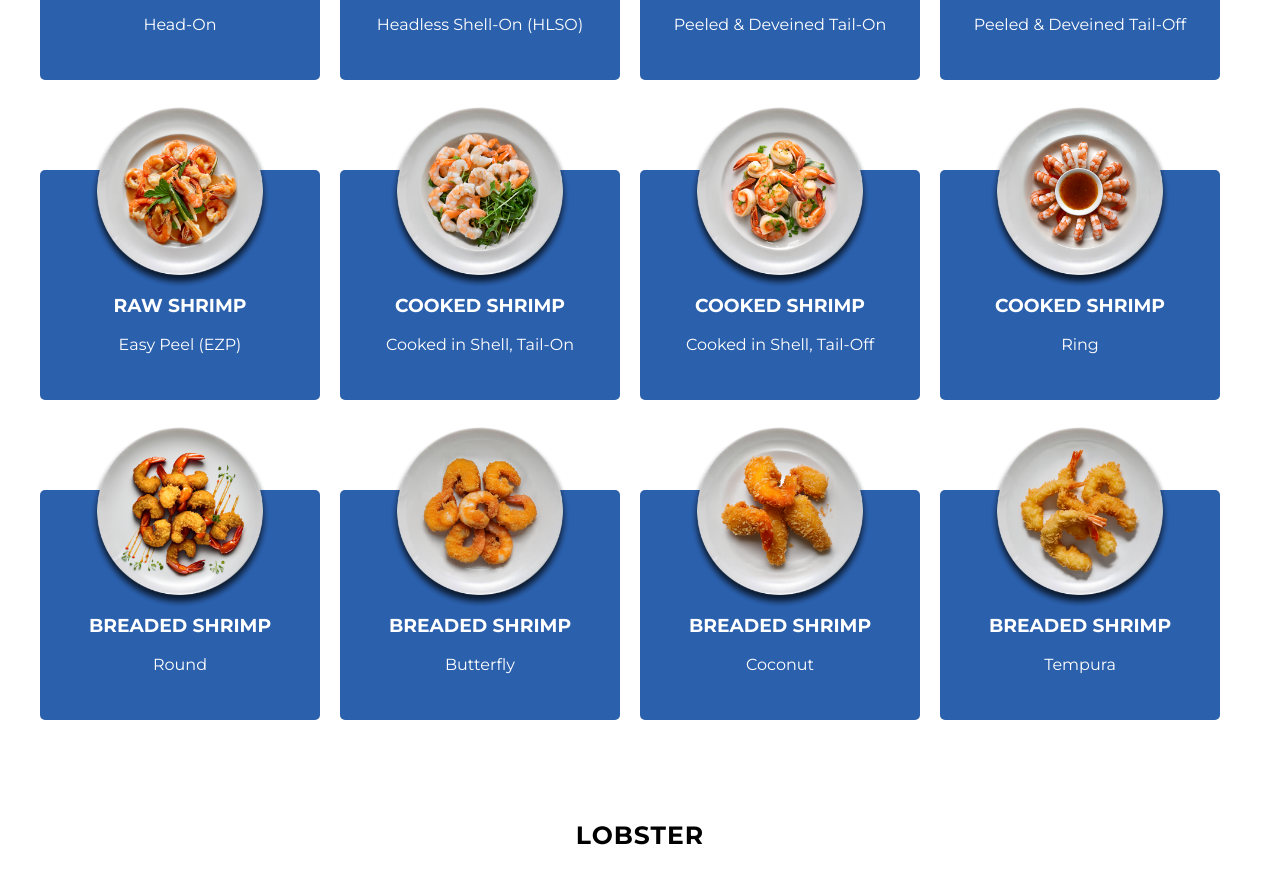
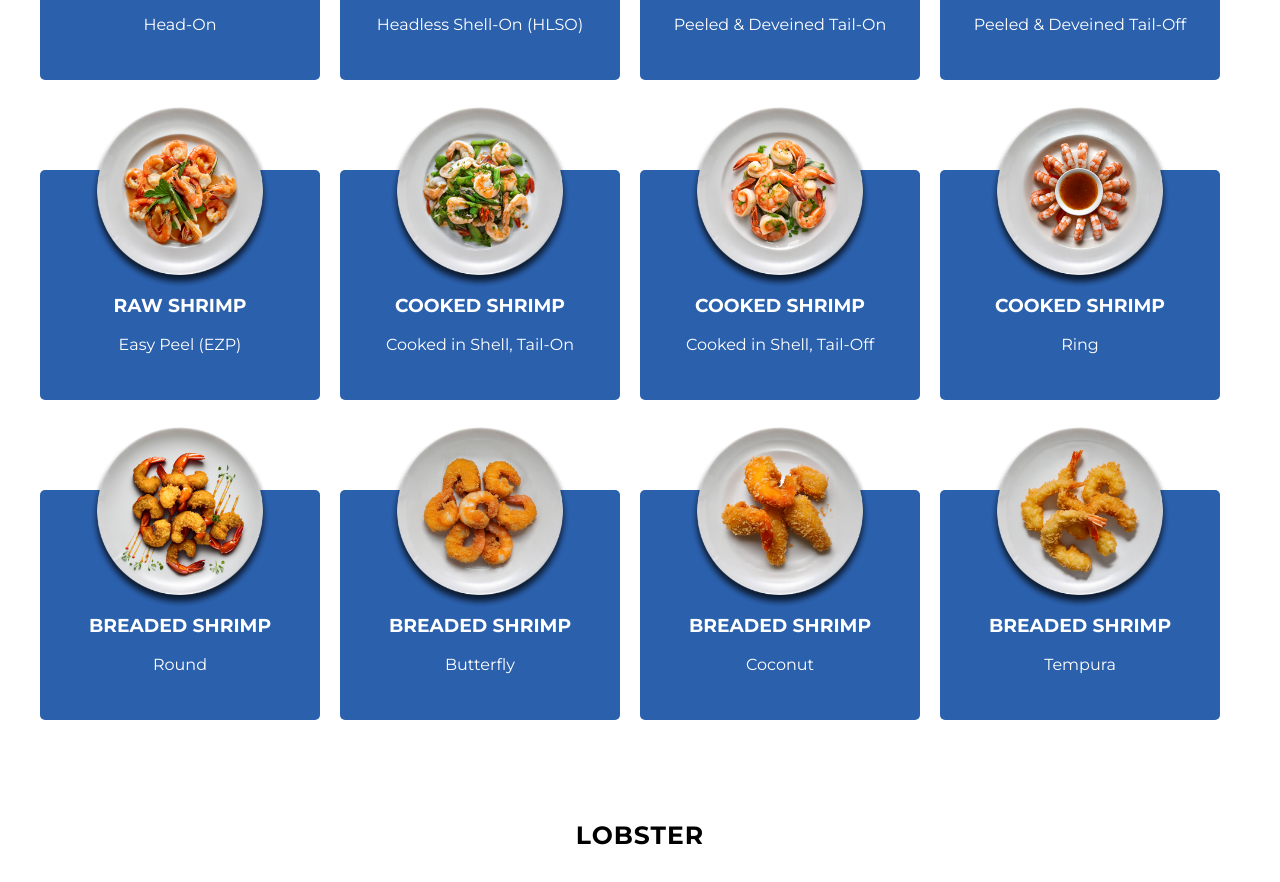
Before and after one commit to MuntnerDesigns/MonarchLLC, a plain HTML site: page seafood.html in a window 1280 px wide. Shown: the part 835-1717 px from the top of the page. Drawn offline with Linux system fonts and the light colour scheme.

Commit message:
Update seafood.html

```diff
--- a/seafood.html
+++ b/seafood.html
@@ -86,7 +86,7 @@
             </div>
             <div class="product">
                 <a href="shrimp-cooked-shell-tail-on.html" class="product-img-wrapper">
-                    <img src="Shrimp6.png" alt="Shrimp">
+                    <img src="Shrimp3.png" alt="Shrimp">
                 </a>
                 <div class="product-info">
                     <h3>COOKED SHRIMP</h3>
```
